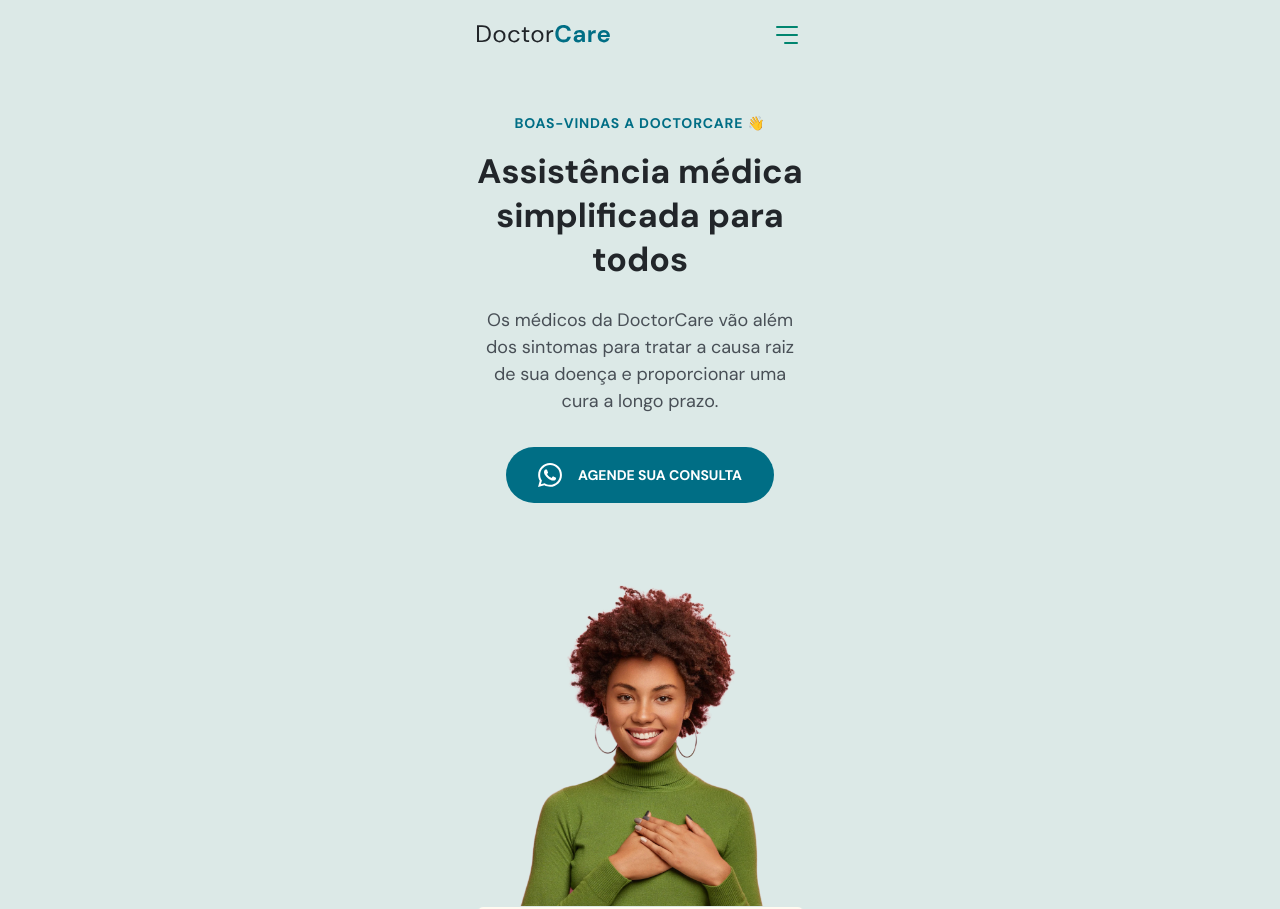
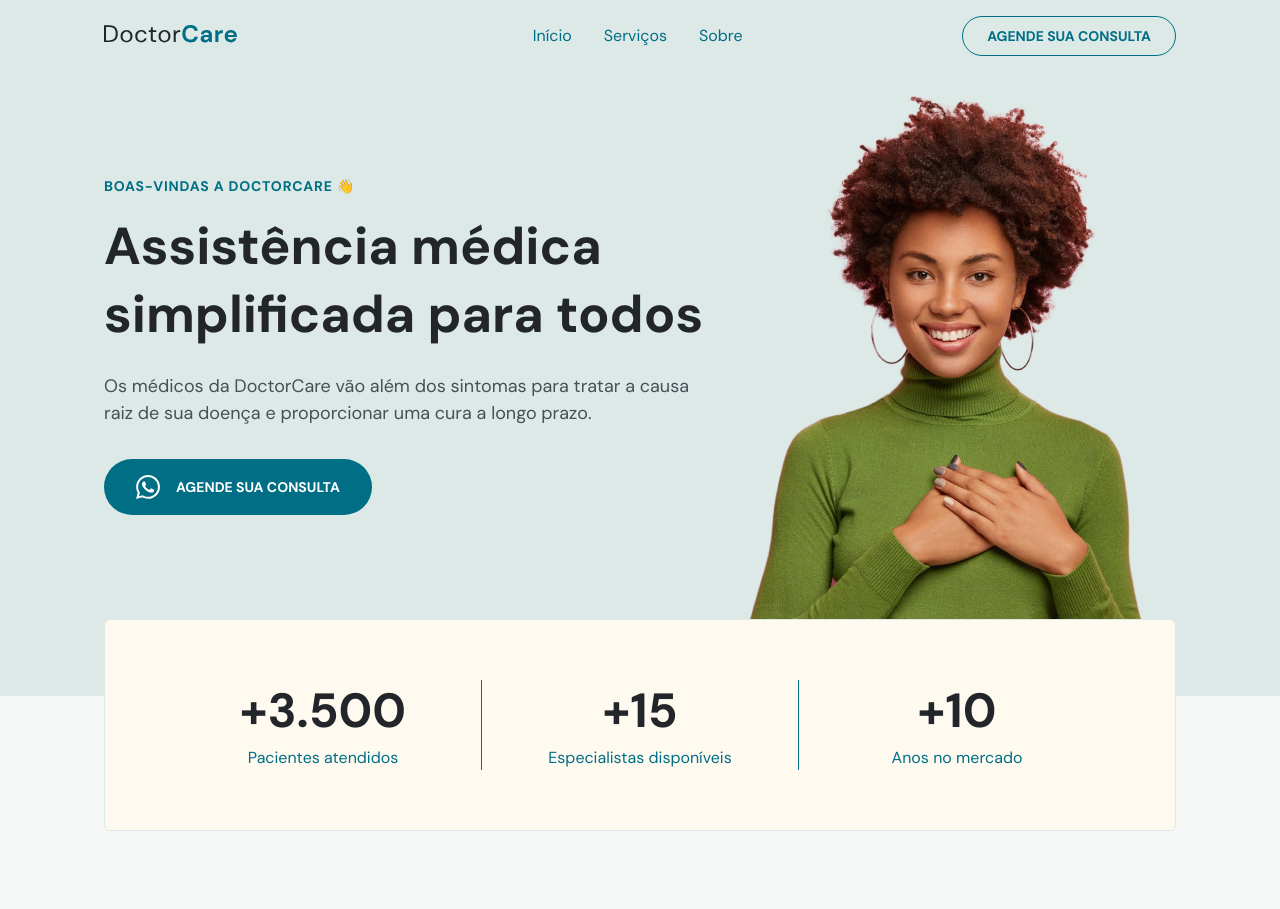
Before and after one commit to ItaloFabricio/doctorcare, a plain HTML site: page index.html in a window 1280 px wide. Shown: the top 909 px of the page. Drawn offline with nearby package versions, Linux system fonts and the light colour scheme.

Commit message:
feat: foi implementado a parte responsiva do menu e header

```diff
--- a/index.html
+++ b/index.html
@@ -90,10 +90,13 @@
     <section id="home">
 
         <div class="wrapper">
+
+            <div class="col-a">
                 <header>
                     <h4>BOAS-VINDAS A DOCTORCARE 👋</h4>
                     <h1>Assistência médica simplificada para todos</h1>
                 </header>
+
                 <div class="content">
                     <p>Os médicos da DoctorCare vão além dos sintomas para tratar a causa raiz de sua doença e proporcionar uma cura a longo prazo.</p>
                     <a class="button" href="#contact">
@@ -101,6 +104,10 @@
                         Agende sua consulta
                     </a>
 
+                </div>
+            </div>
+
+            <div class="col-b">
                 <img src="/assets/mulher-negra-com-moletom-verde-com-as-duas-maos-no-peito.png" alt="Mulher negra vestindo moletom e sorrindo">
             </div>
 
--- a/style.css
+++ b/style.css
@@ -13,6 +13,7 @@
 
     --brand-beige: hsl(39, 100%, 97%);
     --brand-light: hsl(calc(var(--hue) - 22), 23%, 89%);
+    --brand-light-2: hsl(calc(var(--hue) + 10), 14%, 97%);
     --brand-dark: hsl(var(--hue), 100%, 14%);
 
     --bg-light: hsl(180, 14%, 97%);
@@ -44,7 +45,7 @@ body{
 }
 
 .wrapper{
-    width: 37.5rem;
+    width: min(50rem, 100%);
     margin-inline: auto;
     padding-inline: 2.4rem;
 }
@@ -161,13 +162,14 @@ body.menu-expanded #navigation .logo path,
 
 /*==== #HOME ==================*/
 #home{
+    padding-block: 0;
     padding-top: calc(4.1rem + var(--nav-height));
 }
 
 #home::before{
     content: "";
     width: 100%;
-    height: calc(108rem + var(--nav-height));
+    height: calc(76% + var(--nav-height));
     background-color: var(--brand-light);
     display: block;
 
@@ -199,7 +201,7 @@ body.menu-expanded #navigation .logo path,
 
 
 #home .stats{
-    width: 32.7rem;
+    width: 100%;
 
     padding-block: 4rem;
 
@@ -269,6 +271,11 @@ nav button{
     cursor: pointer;
 }
 
+nav .menu,
+nav .close-menu{
+    position: fixed;
+}
+
 /*========= MENU-EXPANDED =========*/
 body.menu-expanded{
     overflow: hidden;
@@ -296,7 +303,6 @@ body.menu-expanded .close-menu{
 }
 
 body.menu-expanded .menu{
-    position: fixed;
     top: 0;
     left: 0;
     background: var(--primary-color);
@@ -479,3 +485,201 @@ footer .social-links{
     visibility: visible;
     transform: translateY(0);
 }
+
+/* RESPONSIVO */
+@media (min-width: 1024px) {
+
+    /*========= GERAL =========*/
+    body{
+        overflow: auto;
+    }
+
+    .wrapper{
+        width: min(112rem, 100%);
+        display: grid;
+    }
+
+    section{
+        padding-block: 16rem;
+    }
+
+    /*========= NAVIGATION =========*/
+
+    /* reset */
+    nav#navigation .wrapper *{
+        margin: 0;
+        padding: 0;
+        visibility: initial;
+        display: initial;
+        opacity: initial;
+        flex-direction: initial;
+        position: initial;
+        font-size: initial;
+        font-weight: initial;
+        transform: initial;
+        color: initial;
+        background-color: initial;
+        filter: initial;
+    }
+
+    nav#navigation .close-menu,
+    nav#navigation .open-menu,
+    nav#navigation .social-links{
+        display: none;
+    }
+
+    nav#navigation .menu{
+        display: flex;
+        align-items: center;
+        justify-content: space-between;
+        width: 60%;
+    }
+
+    nav#navigation .menu ul:nth-child(1){
+        display: flex;
+        gap: 3.2rem;
+    }
+
+    nav#navigation .menu ul li a{
+
+        color: var(--primary-color);
+    }
+
+    nav#navigation .menu a.button{
+
+        display: flex;
+        justify-content: center;
+        align-items: center;
+        padding: 1rem 2.4rem;
+
+        border: 1px solid var(--primary-color);
+        border-radius: 4rem;
+
+        color: var(--primary-color);
+
+        font-weight:  700;
+        font-size: 1.4rem;
+        line-height: 1.8rem;
+        text-transform: uppercase;
+    }
+
+    nav#navigation .menu a.button:hover{
+        background-color: var(--primary-color);
+        border: none;
+        color: white;
+    }
+
+    nav#navigation.scroll .menu ul li a{
+        color: var(--brand-light-2);
+        opacity: 0.9;
+    }
+
+    nav#navigation.scroll .menu a.button{
+        border-color: white;
+        color: white;
+    }
+
+    nav#navigation .menu li a{
+        transition: opacity .4s;
+    }
+
+    nav#navigation .menu li a:hover{
+        opacity: 1;
+        font-weight: 700;
+    }
+
+    nav#navigation .menu li a::after{
+        content: '';
+        width: 0;
+        height: 2px;
+        background-color: var(--primary-color);
+
+        position: relative;
+        bottom: -2rem;
+        left: -1rem;
+
+
+        display: block;
+        transition: width 0.2s;
+    }
+
+    nav#navigation.scroll .menu li a::after{
+        background-color: white;
+    }
+
+    nav#navigation .menu li a:hover::after{
+        padding-inline: 0.8rem;
+        width: 100%;
+    }
+
+    nav#navigation.scroll .menu li a:hover{
+        opacity: 1;
+    }
+
+    nav#navigation.scroll .menu a.button:hover{
+        background-color: var(--primary-color);
+        filter: brightness(1.3);
+        border: none;
+    }
+
+     /*========= HOME =========*/
+     #home::before{
+         height: calc(96% - var(--nav-height));
+     }
+
+     #home{
+         padding-top: var(--nav-height);
+     }
+
+     #home .wrapper{
+         grid-template-columns: 60.5rem 1fr;
+         grid-template-areas:
+         'A B'
+         'C C';
+     }
+
+     #home .col-a{
+         grid-area: A;
+         text-align: left;
+         align-self: center;
+     }
+
+     #home .col-b{
+         grid-area: B;
+     }
+
+     #home h1{
+         font-size: 5.2rem;
+     }
+
+     #home .content p{
+         font-size: 1.8rem;
+     }
+
+     #home .stats{
+         grid-area: C;
+
+         flex-direction: row;
+         padding: 6rem;
+         gap: 0;
+     }
+
+     #home .stats .stat + .stat{
+         border-left: 1px solid var(--primary-color);
+     }
+
+     #home .stats .stat{
+         flex: 1;
+     }
+
+     #home .button{
+         margin: 0;
+     }
+
+     #home img{
+         width: 42rem;
+     }
+
+     /*========= SERVICES =========*/
+
+}
```
Lines whose indentation alone changed are shown as unchanged.
